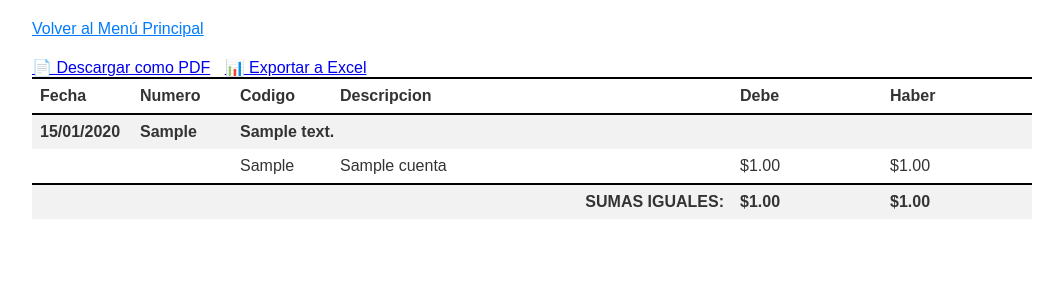
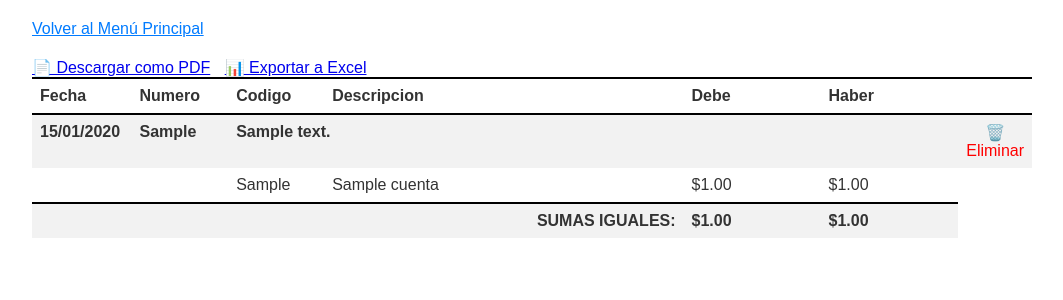
Before and after one commit to CarlosCastaneda04/libros-contables, a Django app: page /libro-diario/1/ in a window 1280 px wide. Shown: the part 76-376 px from the top of the page, without its empty margins (108-1171 px from the left). Run offline with Django 5.2, Linux system fonts and the light colour scheme; tables that the repository leaves empty hold one stand-in row (values such as "Sample post").

Commit message:
eliminar asiento funcionando

```diff
--- a/libros/templates/libros/libro_diario.html
+++ b/libros/templates/libros/libro_diario.html
@@ -61,6 +61,14 @@
                         <td>{{ asiento.fecha|date:"d/m/Y" }}</td>
                         <td>{{ asiento.numero_asiento }}</td>
                         <td colspan="4"><strong>{{ asiento.descripcion }}</strong></td>
+                        <td colspan="2" style="text-align: right;">
+                <form action="{% url 'eliminar_asiento' asiento.id %}" method="post" onsubmit="return confirm('¿Estás seguro de que quieres eliminar este asiento permanentemente?');" style="display: inline;">
+                    {% csrf_token %}
+                    <button type="submit" style="background:none; border:none; color:red; cursor:pointer; padding:0; font-size: inherit;">
+                        🗑️ Eliminar
+                    </button>
+                </form>
+            </td>
                     </tr>
                     {% for movimiento in asiento.movimientos.all %}
                         <tr class="movimiento-row">
--- a/libros/urls.py
+++ b/libros/urls.py
@@ -13,4 +13,6 @@ urlpatterns = [
     path('siguiente-asiento/<int:empresa_id>/', views.siguiente_numero_asiento, name='siguiente_asiento'),
     path('libro-diario/<int:empresa_id>/pdf/', views.libro_diario_pdf, name='libro_diario_pdf'),
     path('libro-diario/<int:empresa_id>/excel/', views.libro_diario_excel, name='libro_diario_excel'),
+    path('asiento/eliminar/<int:asiento_id>/', views.eliminar_asiento, name='eliminar_asiento'),
+
 ]
--- a/libros/views.py
+++ b/libros/views.py
@@ -1,5 +1,5 @@
 # libros/views.py
-from django.shortcuts import render, redirect
+from django.shortcuts import render, redirect, get_object_or_404
 from django.db import transaction # Importamos transaction para seguridad
 from django.http import JsonResponse
 from django.db.models import Q
@@ -21,6 +21,24 @@ def home(request):
         'empresas': empresas
     }
     return render(request, 'libros/home.html', context)
+
+def eliminar_asiento(request, asiento_id):
+    # Usamos un método POST por seguridad para acciones destructivas
+    if request.method == 'POST':
+        # Buscamos el asiento, si no existe, dará un error 404
+        asiento = get_object_or_404(AsientoDiario, pk=asiento_id)
+
+        # Guardamos el ID de la empresa ANTES de borrar el asiento
+        empresa_id = asiento.empresa.id
+
+        # Eliminamos el asiento (y sus movimientos gracias a on_delete=CASCADE)
+        asiento.delete()
+
+        # Redirigimos de vuelta al libro diario de la empresa correcta
+        return redirect('libro_diario', empresa_id=empresa_id)
+
+    # Si alguien intenta acceder a la URL por GET, lo redirigimos al inicio
+    return redirect('home')
 
 def buscar_cuentas(request):
     # Obtenemos el término de búsqueda que nos envía el JavaScript
```
